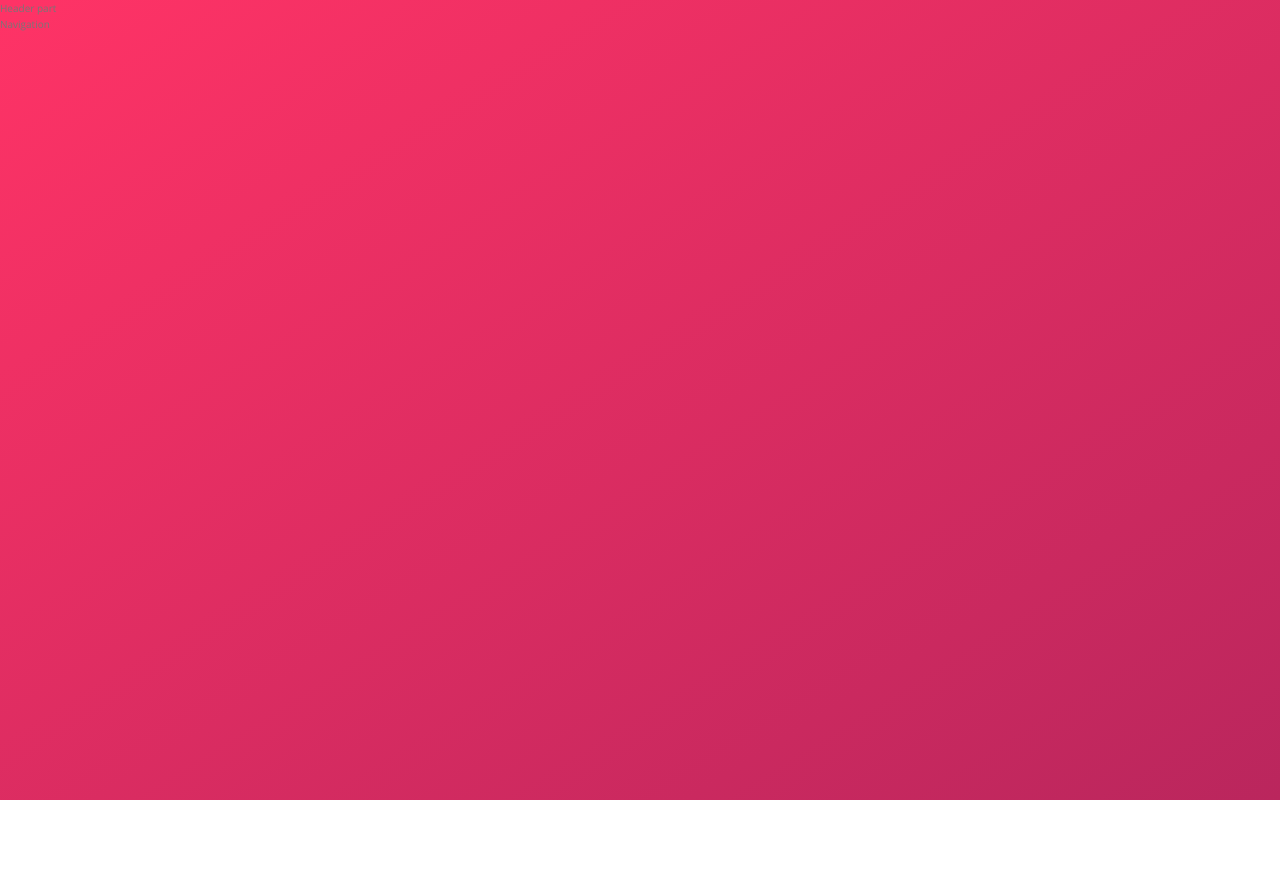
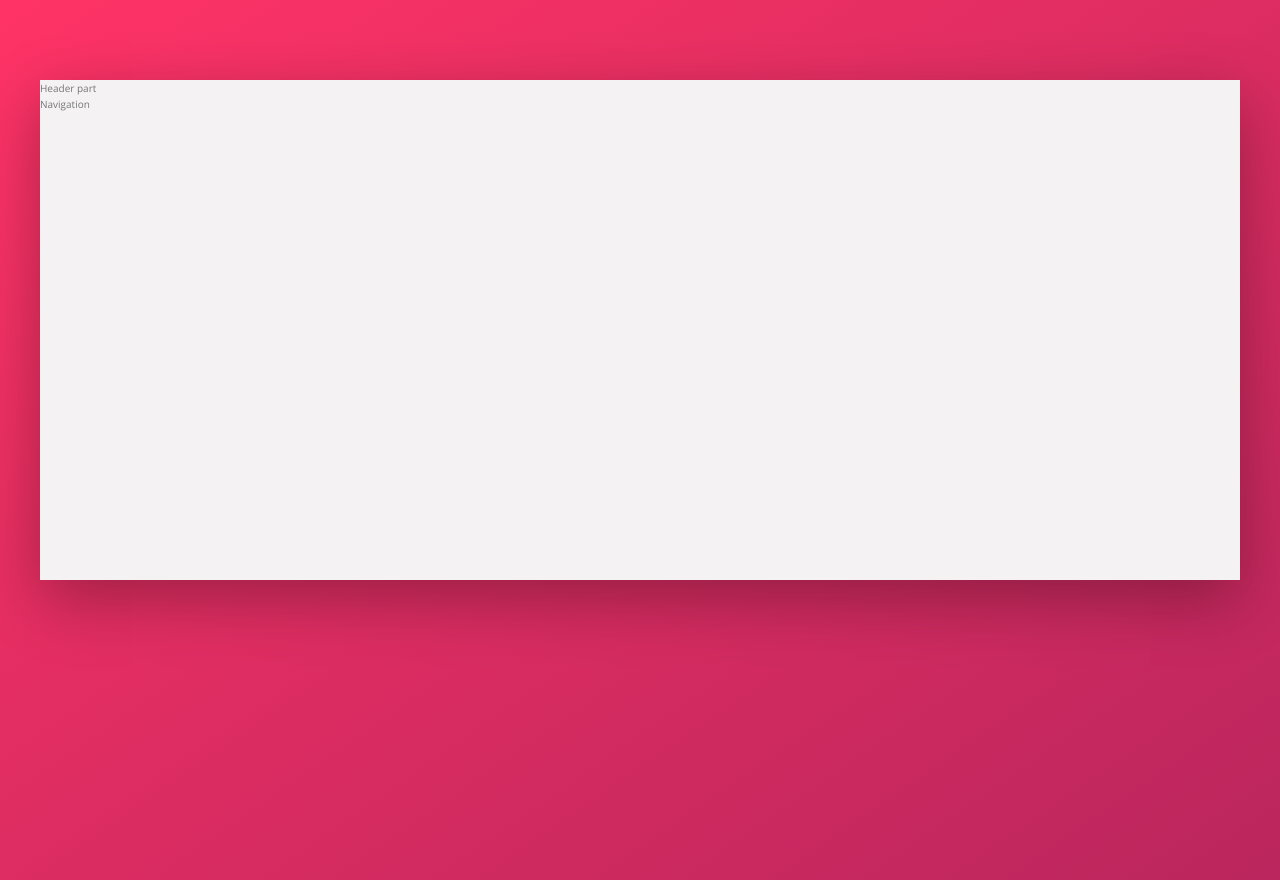
Before and after one commit to sandeep194920/HotelLandingPage, a website: page index.html in a window 1280 px wide. Before the commit the page ends 800 px from the top, so only its background shows below. Drawn offline with nearby package versions, Linux system fonts and the light colour scheme.

Commit message:
layout - container -> defining the container css

```diff
--- a/sass/_layout.scss
+++ b/sass/_layout.scss
@@ -1,4 +1,10 @@
 .container {
+  max-width: 120rem; // our container can decrease in size if we don't have 120rem to display. In that case, it fits the screen 100% vw
+  margin: 8rem auto;
+  background-color: var(--color-grey-light-2);
+  box-shadow: 0 2rem 6rem rgba(0, 0, 0, 0.3); // setting large blur of 6rem for shadow to stand out
+  //min-height for testing
+  min-height: 50rem;
 }
 
 .header {
```
Also changed, not shown: css/style.css.
